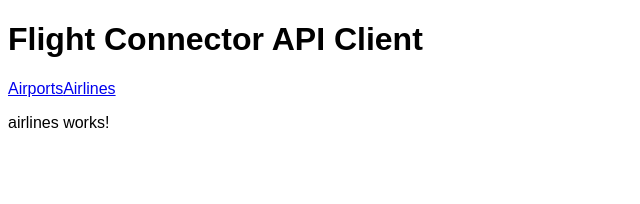
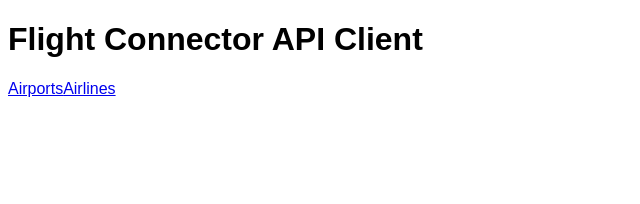
Before and after one commit to michalurban23/angular-rest-api-client, an Angular app: page /airlines in a window 1280 px wide. Shown: the top 204 px of the page, without its empty margins (0-640 px from the left). Built offline with nearby package versions, Linux system fonts and the light colour scheme.

Commit message:
Change html for airlines component

```diff
--- a/src/app/airlines/airlines/airlines.component.html
+++ b/src/app/airlines/airlines/airlines.component.html
@@ -1,3 +1,3 @@
-<p>
-  airlines works!
-</p>
+<ul class="list">
+    <li *ngFor="let airline of airlines">{{airline.name}}</li>
+</ul>
```
